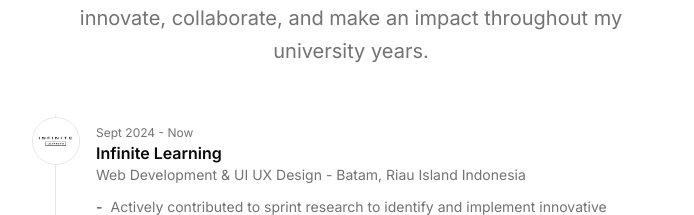
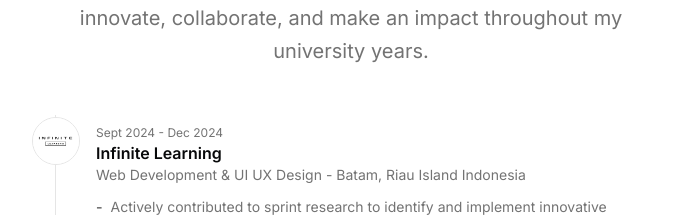
Before and after one commit to chrystalio/portfolio-ui, a Next.js app: page / in a window 1280 px wide. Shown: the part 2525-2740 px from the top of the page, without its empty margins (289-983 px from the left). Built offline with nearby package versions, Linux system fonts and the light colour scheme.

Commit message:
Update work date

```diff
--- a/src/data/resume.tsx
+++ b/src/data/resume.tsx
@@ -223,7 +223,7 @@ export const DATA = {
   activities: [
     {
       title: "Infinite Learning",
-      dates: "Sept 2024 - Now",
+      dates: "Sept 2024 - Dec 2024",
       location: "Batam, Riau Island Indonesia",
       position : "Web Development & UI UX Design",
       description: [
```
